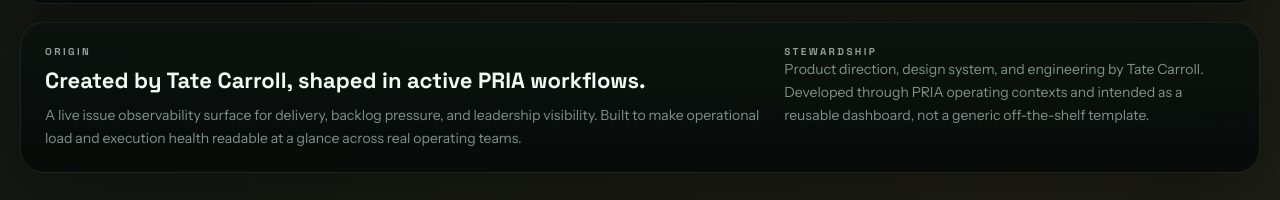
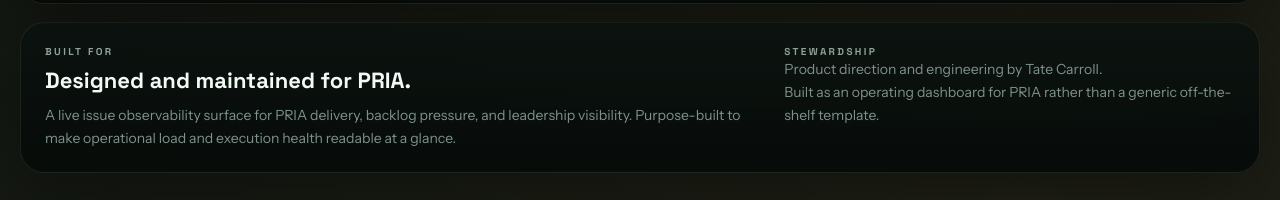
Before and after one commit to Tate5000/github-observeability-tool, a website: page index.html in a window 1280 px wide. Shown: the part 8110-8310 px from the top of the page. Drawn offline with Linux system fonts and the light colour scheme; no server answers.

Commit message:
Revert "Refine PRIA attribution wording"
This reverts commit b0c1fbe3ff7b42f19a81841a29aa942cce3c2ec1.

```diff
--- a/index.html
+++ b/index.html
@@ -791,18 +791,18 @@
       <footer class="panel footer">
         <div class="footer-grid">
           <div>
-            <div class="footer-kicker">Origin</div>
-            <div class="footer-title">Created by Tate Carroll, shaped in active PRIA workflows.</div>
+            <div class="footer-kicker">Built For</div>
+            <div class="footer-title">Designed and maintained for PRIA.</div>
             <div class="footer-copy">
-              A live issue observability surface for delivery, backlog pressure, and leadership visibility.
-              Built to make operational load and execution health readable at a glance across real operating teams.
+              A live issue observability surface for PRIA delivery, backlog pressure, and leadership visibility.
+              Purpose-built to make operational load and execution health readable at a glance.
             </div>
           </div>
           <div>
             <div class="footer-kicker">Stewardship</div>
-            <div class="footer-meta">Product direction, design system, and engineering by Tate Carroll.</div>
+            <div class="footer-meta">Product direction and engineering by Tate Carroll.</div>
             <div class="footer-meta">
-              Developed through PRIA operating contexts and intended as a reusable dashboard, not a generic off-the-shelf template.
+              Built as an operating dashboard for PRIA rather than a generic off-the-shelf template.
             </div>
           </div>
         </div>
```
Also changed, not shown: README.md.
